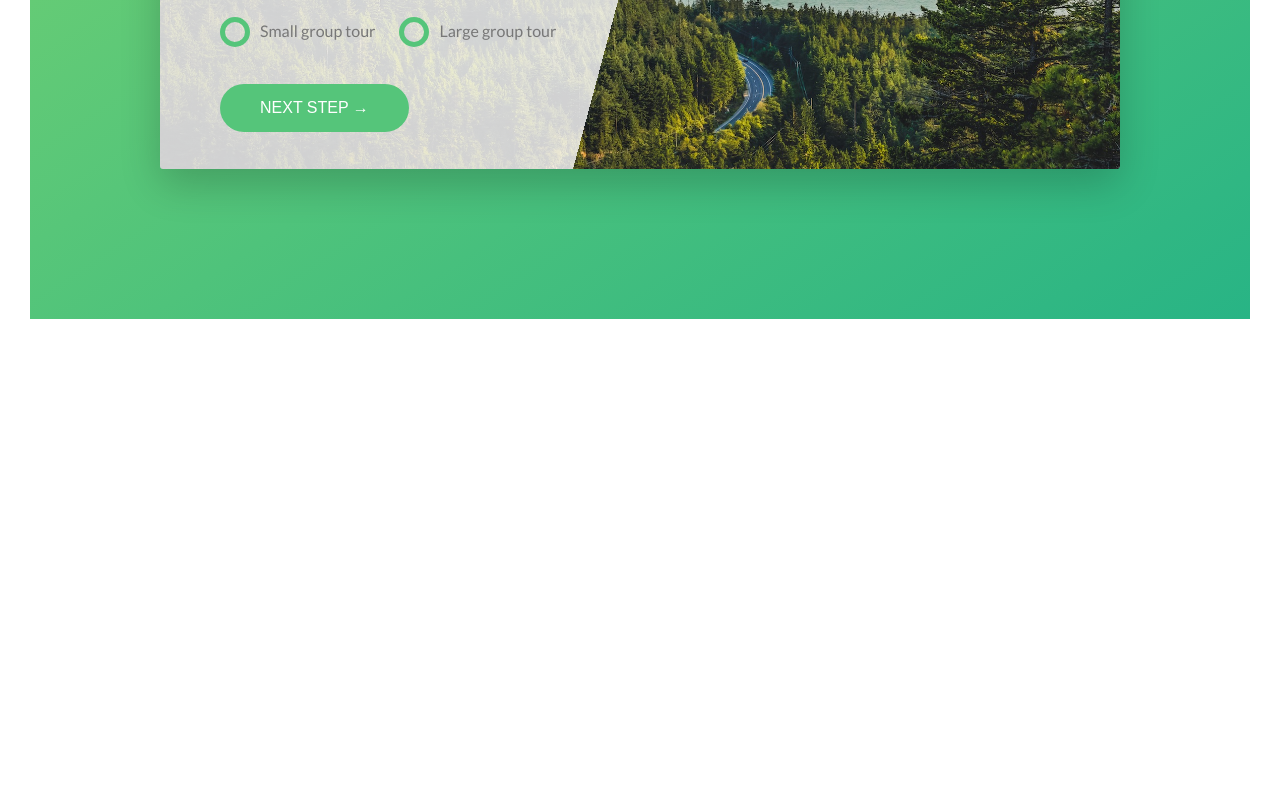
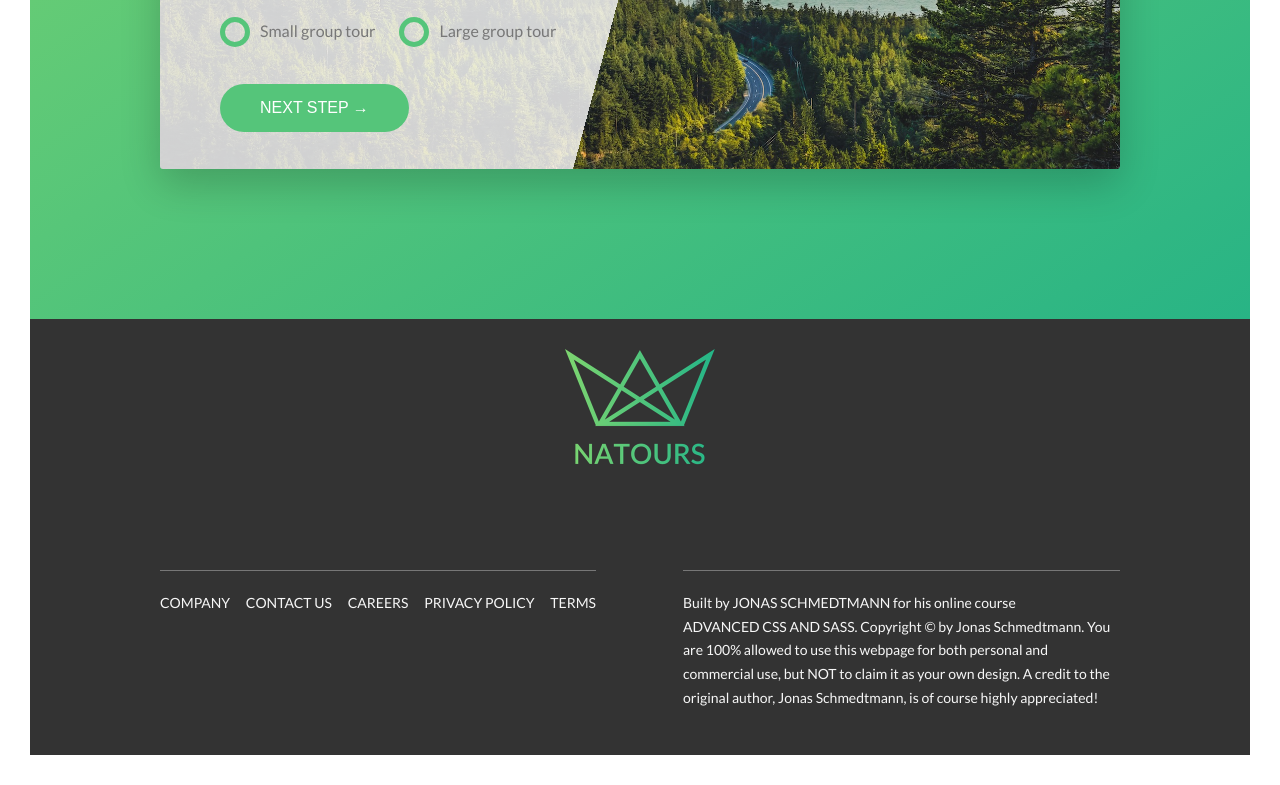
Before and after one commit to vihahuynh/Advanced-CSS-and-SASS, a website: page Natours/index.html in a window 1280 px wide. Shown: the part 4908-5693 px from the top of the page. Before the commit the page ends 5257 px from the top, so only its background shows below. Drawn offline with Linux system fonts and the light colour scheme.

Commit message:
Section 5: Footer

```diff
--- a/Natours/index.html
+++ b/Natours/index.html
@@ -348,5 +348,44 @@
         </section>
       </div>
     </main>
+    <footer class="footer">
+      <div class="footer__logo-box">
+        <img src="img/logo-green-2x.png" alt="Full logo" class="footer__logo" />
+      </div>
+      <div class="row">
+        <div class="col-1-of-2">
+          <div class="footer__navigation">
+            <ul class="footer__list">
+              <li class="footer__item">
+                <a href="#" class="footer__link">Company</a>
+              </li>
+              <li class="footer__item">
+                <a href="#" class="footer__link">Contact us</a>
+              </li>
+              <li class="footer__item">
+                <a href="#" class="footer__link">Careers</a>
+              </li>
+              <li class="footer__item">
+                <a href="#" class="footer__link">Privacy Policy</a>
+              </li>
+              <li class="footer__item">
+                <a href="#" class="footer__link">Terms</a>
+              </li>
+            </ul>
+          </div>
+        </div>
+        <div class="col-1-of-2">
+          <p class="footer__copyright">
+            Built by <a href="#" class="footer__link">Jonas Schmedtmann</a> for
+            his online course
+            <a href="#" class="footer__link">Advanced CSS and Sass</a>.
+            Copyright &copy; by Jonas Schmedtmann. You are 100% allowed to use
+            this webpage for both personal and commercial use, but NOT to claim
+            it as your own design. A credit to the original author, Jonas
+            Schmedtmann, is of course highly appreciated!
+          </p>
+        </div>
+      </div>
+    </footer>
   </body>
 </html>
--- a/Natours/sass/abstracts/_variables.scss
+++ b/Natours/sass/abstracts/_variables.scss
@@ -7,6 +7,7 @@ $color-grey-light-1: #f7f7f7;
 $color-grey-light-2: #eee;
 $color-grey-dark: #777;
 $color-grey-dark-2: #999;
+$color-grey-dark-3: #333;
 
 $color-white: #fff;
 $color-black: #000;
--- /dev/null
+++ b/Natours/sass/layouts/footer.scss
@@ -0,0 +1,59 @@
+.footer {
+  padding: 3rem 0;
+  font-size: 1.4rem;
+  background-color: $color-grey-dark-3;
+  color: $color-grey-light-1;
+
+  &__logo-box {
+    text-align: center;
+    margin-bottom: 8rem;
+  }
+
+  &__logo {
+    width: 15rem;
+    height: auto;
+  }
+
+  &__navigation {
+    border-top: 1px solid $color-grey-dark;
+    padding-top: 2rem;
+    display: inline-block;
+  }
+
+  &__list {
+    list-style: none;
+  }
+
+  &__item {
+    display: inline-block;
+    &:not(:last-child) {
+      margin-right: 1.3rem;
+    }
+  }
+
+  &__link {
+    &:link,
+    &:visited {
+      color: $color-grey-light-1;
+      background-color: $color-grey-dark-3;
+      display: inline-block;
+      text-decoration: none;
+      text-transform: uppercase;
+      transition: all 0.2s;
+    }
+
+    &:hover,
+    &:active {
+      color: $color-primary;
+      box-shadow: 0 1rem 2rem rgba($color-black, 0.4);
+      transform: rotate(5deg) scale(1.3);
+    }
+  }
+
+  &__copyright {
+    border-top: 1px solid $color-grey-dark;
+    padding-top: 2rem;
+    width: 95%;
+    float: right;
+  }
+}
--- a/Natours/sass/main.scss
+++ b/Natours/sass/main.scss
@@ -15,6 +15,7 @@
 @import "components/form";
 @import "components/story";
 
+@import "layouts/footer";
 @import "layouts/header";
 @import "layouts/grid";
 
```
Also changed, not shown: Natours/css/style.css.
